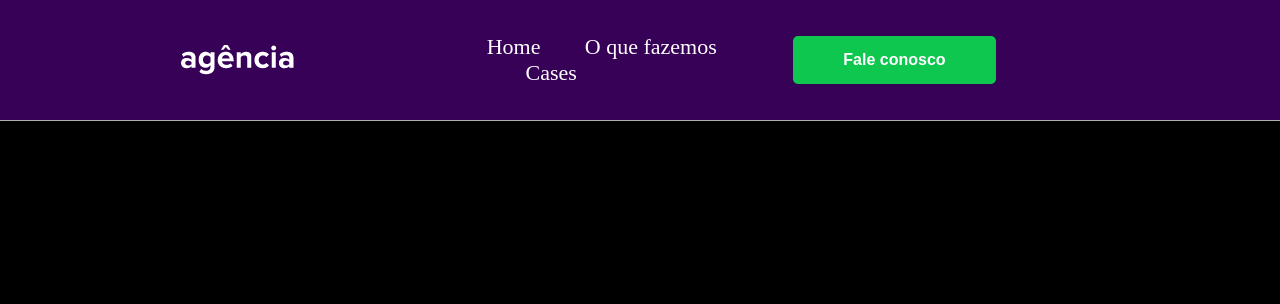
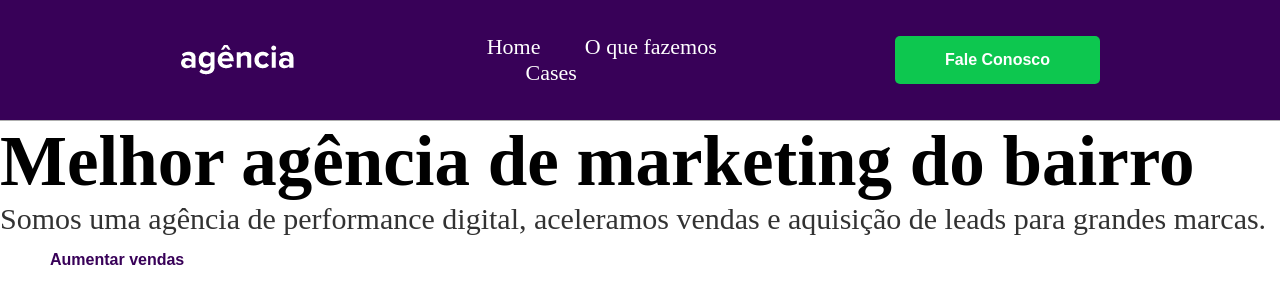
Before and after one commit to Marianadias503/Projeto-Next1, a Next.js app: page / in a window 1280 px wide. Shown: the top 304 px of the page. Built offline with nearby package versions, Linux system fonts and the light colour scheme.

Commit message:
ajustando o header

```diff
--- a/components/header/header.module.scss
+++ b/components/header/header.module.scss
@@ -4,6 +4,7 @@
 
 
 .container{
+color: $white-color;
 padding: 34px 180px;
 width: 100%;
 background-color: $purple-color;
@@ -19,13 +20,16 @@ justify-content: space-between;
 
    font-size: 22px;
 
-
     a+a{
         margin-left: 38.9px;
     } //a+a= quando um link estiver seguido de outro
 
 
 
+}
+
+.action{
+    text-align: end;
 }
 
 .button{
--- a/components/header/index.jsx
+++ b/components/header/index.jsx
@@ -2,6 +2,8 @@ import Image from "next/image";
 import link from "next/link";
 import logo from 'public/images/logo.png';
 import Styles from "./header.module.scss"
+
+
 
 
 
@@ -30,7 +32,8 @@ return <div className={Styles.container}>
 
 <div className={Styles.action}>
 
-<button className={Styles.button}>Fale conosco</button>
+
+<button className={Styles.button}  >Fale Conosco</button>
 
 </div>
 
--- /dev/null
+++ b/components/welcome/index.jsx
@@ -0,0 +1,16 @@
+import Styles from "./welcome.module.scss";
+
+const Welcome = () =>{
+
+    return  <div className={Styles.text}>
+
+
+        <h1> Melhor agência de marketing do bairro </h1>
+        <p> Somos uma agência de performance digital, aceleramos vendas e aquisição de leads para grandes marcas.</p>
+        <button className={Styles.button}  > Aumentar vendas</button>
+
+         </div>
+
+
+}
+export default Welcome
--- /dev/null
+++ b/components/welcome/welcome.module.scss
@@ -0,0 +1,29 @@
+
+@import "/styles/mixins/colors.scss";
+
+
+.text{
+    h1{
+        font-weight: bold;
+        font-size: 71px;
+        color: black;
+    }
+
+    p{
+        font-size: 30px;
+        opacity: 0.8;
+        color: black;
+    }
+}
+
+.button{
+    padding: 15px 50px; //15px= em cima e em baixo....50px=aos lados
+    border-radius: 5px;
+    border: none;
+
+    font-size: 16px;
+    font-weight: bold;
+    background-color: $white-color;
+    color: $purple-color;
+
+}
--- a/pages/index.jsx
+++ b/pages/index.jsx
@@ -1,7 +1,9 @@
 
 
 import Header from "../components/Header"
+import Welcome from "../components/welcome"
 import styles from './Home.module.scss'
+
 
 
 export default function Home() {
@@ -9,6 +11,12 @@ export default function Home() {
    <div className={styles.container}>
 
           <Header />
+
+          <Welcome />
+
+
+
+
    </div>
   )
 }
--- a/styles/globals.scss
+++ b/styles/globals.scss
@@ -23,7 +23,7 @@ body {
     )
     rgb(var(--background-start-rgb));
     color: white;
-    background-color: black;
+    background-color: white;
 }
 
 a {
```
